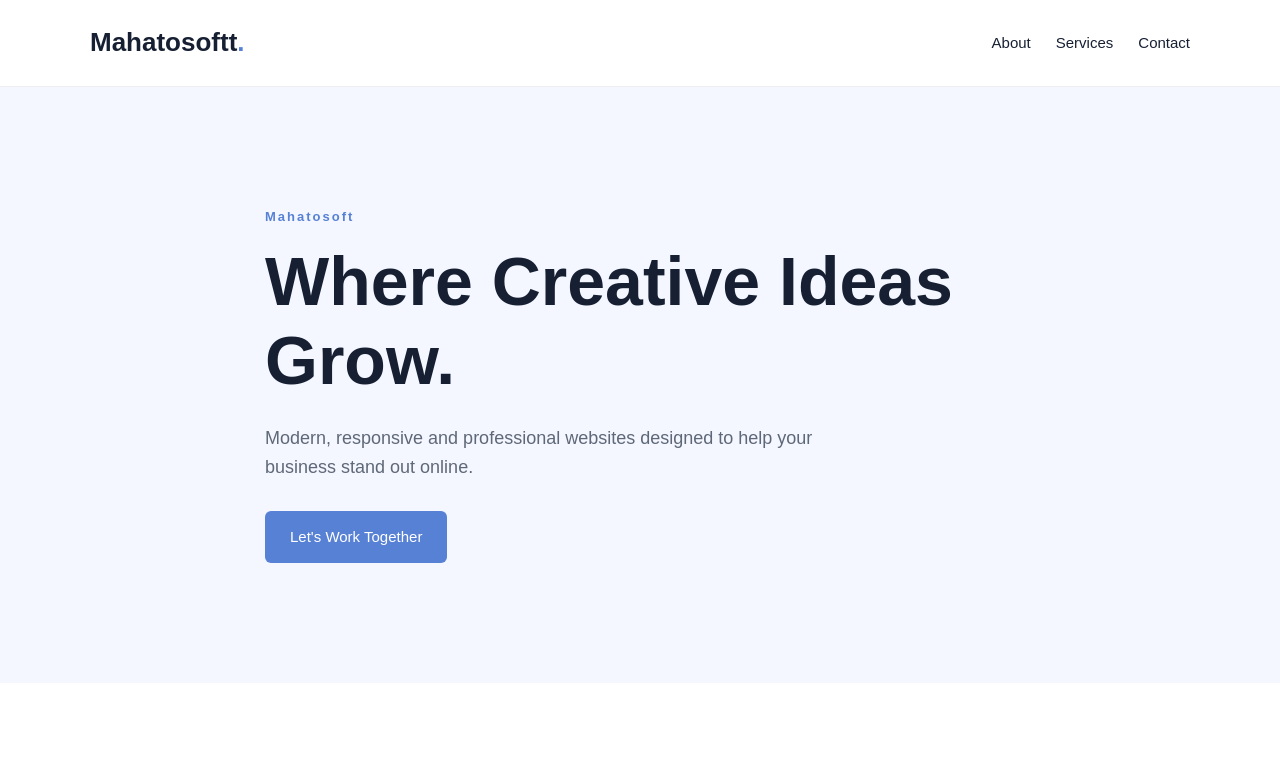
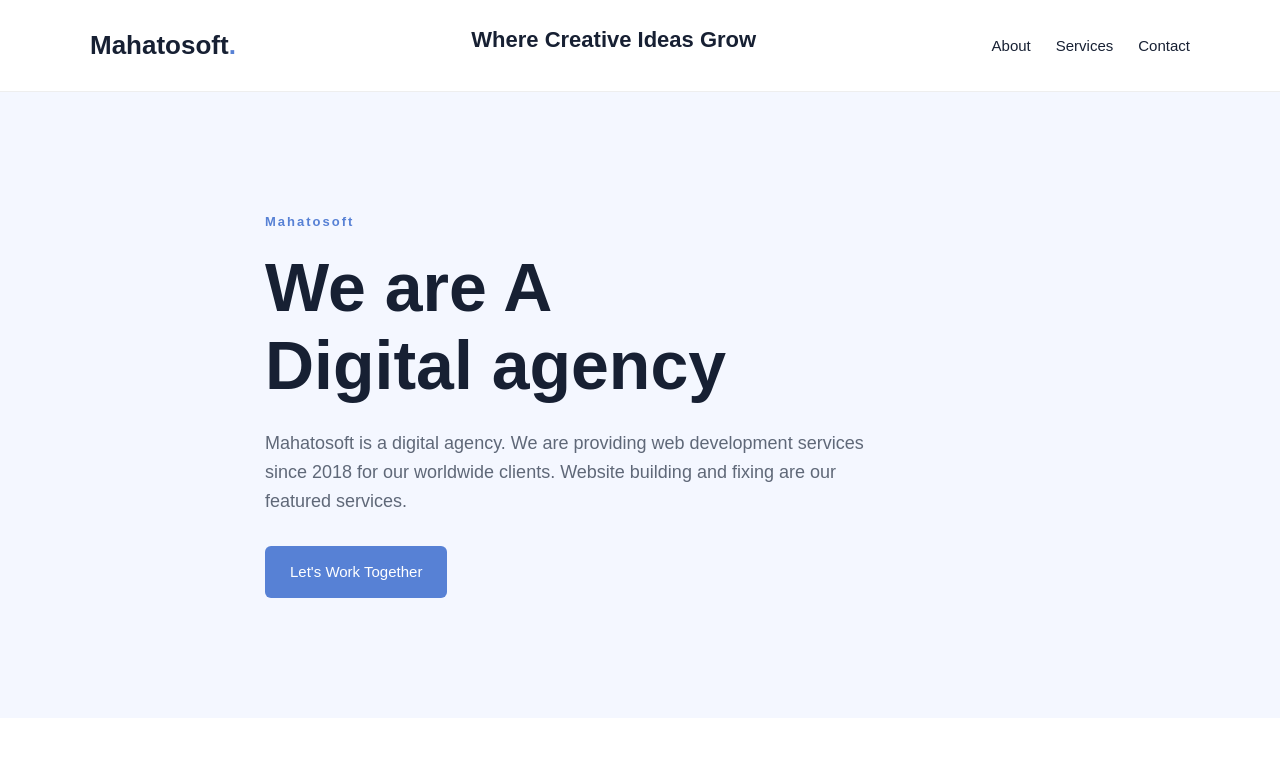
Before and after one commit to sukumarwp/my-html-website, a plain HTML site: page index.html in a window 1280 px wide. Shown: the top 770 px of the page. Drawn offline with Linux system fonts and the light colour scheme.

Commit message:
hero update

```diff
--- a/index.html
+++ b/index.html
@@ -13,7 +13,8 @@
   <!-- Header -->
   <header class="header">
     <div class="container nav">
-      <a href="#" class="logo">Mahatosoftt<span>.</span></a>
+      <a href="#" class="logo">Mahatosoft<span>.</span></a>
+      <h3>Where Creative Ideas Grow</h3>
 
       <nav>
         <a href="#about">About</a>
@@ -28,11 +29,10 @@
     <div class="container hero-content">
       <p class="eyebrow">Mahatosoft</p>
 
-      <h1>Where Creative Ideas Grow.</h1>
+      <h1> We are A <br> Digital agency</h1>
 
       <p class="hero-text">
-        Modern, responsive and professional websites
-        designed to help your business stand out online.
+        Mahatosoft is a digital agency. We are providing web development services since 2018 for our worldwide clients. Website building and fixing are our featured services.
       </p>
 
       <a href="#contact" class="btn">Let's Work Together</a>
```
